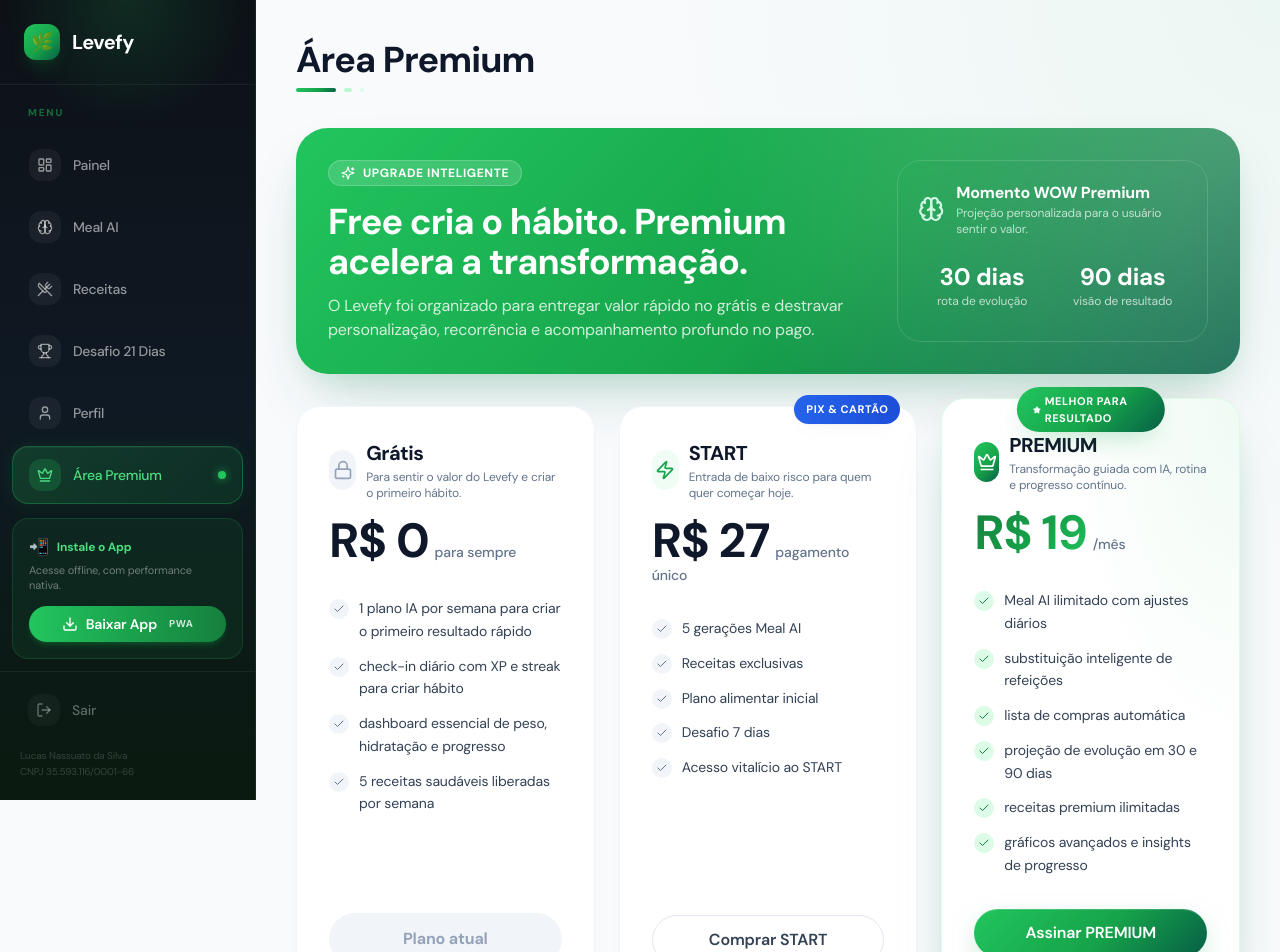
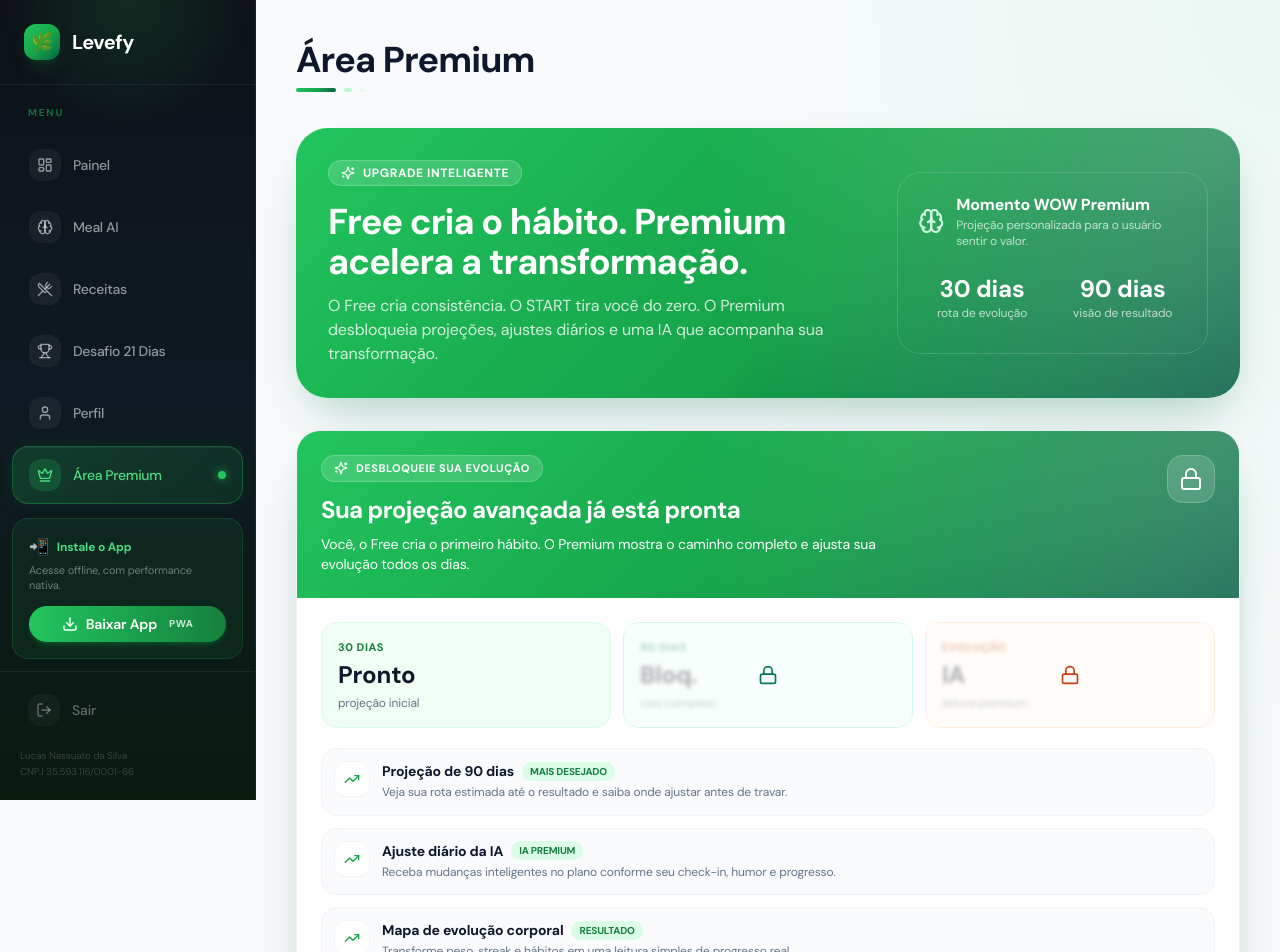
Before and after one commit to lucasnassuato2025-cloud/levefy, a Next.js app: page /membership in a window 1280 px wide. Shown: the top 952 px of the page. Built offline with nearby package versions, Linux system fonts and the light colour scheme; no server answers.

Commit message:
implement premium conversion phase

```diff
--- a/app/api/user/me/route.ts
+++ b/app/api/user/me/route.ts
@@ -66,8 +66,8 @@
       },
     });
 
-    const waterToday = user?.waterLogs?.reduce((acc, w) => acc + w.amount, 0) ?? 0;
-    const checkinToday = user?.habits?.find(c => c.loggedAt >= startOfToday()) ?? null;
+    const waterToday = user?.waterLogs?.reduce((acc: number, w: { amount: number }) => acc + w.amount, 0) ?? 0;
+    const checkinToday = user?.habits?.find((c: { loggedAt: Date }) => c.loggedAt >= startOfToday()) ?? null;
 
     return NextResponse.json({ user, waterToday, checkinToday });
   } catch (error: any) {
--- a/app/membership/page.tsx
+++ b/app/membership/page.tsx
@@ -2,8 +2,9 @@
 
 import AppShell from "@/components/AppShell";
 import { Check, Zap, Crown, Star, ShieldCheck, Lock, TrendingUp, Sparkles, Brain } from "lucide-react";
-import { useState } from "react";
+import { useEffect, useState } from "react";
 import { FREE_VALUE_STACK, PREMIUM_VALUE_STACK } from "@/lib/plan-access";
+import PremiumConversionCard from "@/components/PremiumConversionCard";
 
 const CAKTO_START_URL = "https://pay.cakto.com.br/3aaao4n_890593";
 
@@ -21,9 +22,9 @@
     name: "START",
     price: "R$ 27",
     per: "pagamento único",
-    description: "Entrada de baixo risco para quem quer começar hoje.",
+    description: "Desafio de baixo risco para sair do zero hoje.",
     icon: Zap,
-    features: ["5 gerações Meal AI", "Receitas exclusivas", "Plano alimentar inicial", "Desafio 7 dias", "Acesso vitalício ao START"],
+    features: ["5 gerações Meal AI", "Projeção de 30 dias liberada", "Receitas exclusivas", "Plano alimentar inicial", "Desafio 7 dias", "Acesso vitalício ao START"],
     cta: "Comprar START",
     plan: "START",
     pix: true,
@@ -32,7 +33,7 @@
     name: "PREMIUM",
     price: "R$ 19",
     per: "/mês",
-    description: "Transformação guiada com IA, rotina e progresso contínuo.",
+    description: "Transformação guiada com IA emocional, rotina e progresso contínuo.",
     icon: Crown,
     features: PREMIUM_VALUE_STACK,
     cta: "Assinar PREMIUM",
@@ -52,6 +53,14 @@
 
 export default function Membership() {
   const [loading, setLoading] = useState<string | null>(null);
+  const [user, setUser] = useState<any>(null);
+
+  useEffect(() => {
+    fetch("/api/user/me")
+      .then(r => r.ok ? r.json() : null)
+      .then(data => setUser(data?.user ?? null))
+      .catch(() => setUser(null));
+  }, []);
 
   const checkout = async (plan: string) => {
     if (plan === "START") {
@@ -88,7 +97,7 @@
               Free cria o hábito. Premium acelera a transformação.
             </h2>
             <p className="mt-3 text-white/80 max-w-2xl">
-              O Levefy foi organizado para entregar valor rápido no grátis e destravar personalização, recorrência e acompanhamento profundo no pago.
+              O Free cria consistência. O START tira você do zero. O Premium desbloqueia projeções, ajustes diários e uma IA que acompanha sua transformação.
             </p>
           </div>
           <div className="bg-white/12 backdrop-blur rounded-3xl p-5 border border-white/15">
@@ -111,6 +120,10 @@
             </div>
           </div>
         </div>
+      </div>
+
+      <div className="mb-8">
+        <PremiumConversionCard user={user} variant="membership" />
       </div>
 
       <div className="grid md:grid-cols-3 gap-5 lg:gap-6 items-stretch">
--- /dev/null
+++ b/components/PremiumConversionCard.tsx
@@ -0,0 +1,101 @@
+"use client";
+
+import Link from "next/link";
+import { Brain, Crown, Lock, Sparkles, TrendingUp } from "lucide-react";
+import { getProjectedWeight, getTransformationPercent, getEmotionalPremiumMessage, PREMIUM_LOCKED_TEASERS } from "@/lib/premium-conversion";
+
+type Props = {
+  user?: any;
+  variant?: "dashboard" | "membership";
+};
+
+export default function PremiumConversionCard({ user, variant = "dashboard" }: Props) {
+  const plan = user?.plan ?? "free";
+  const isPremium = plan === "premium";
+  const currentWeight = user?.currentWeight ?? null;
+  const goalWeight = user?.goalWeight ?? null;
+  const projected30 = getProjectedWeight(currentWeight, goalWeight, 30);
+  const projected90 = getProjectedWeight(currentWeight, goalWeight, 90);
+  const percent30 = getTransformationPercent(currentWeight, goalWeight, projected30);
+  const emotionalMessage = getEmotionalPremiumMessage({
+    name: user?.name,
+    plan,
+    streak: user?.streakDays,
+    xp: user?.xp,
+    currentWeight,
+    goalWeight,
+  });
+
+  return (
+    <div className="card overflow-hidden border-brand-100 shadow-premium">
+      <div className="relative gradient-brand text-white p-5 sm:p-6">
+        <div className="absolute inset-0 bg-[radial-gradient(circle_at_top_right,rgba(255,255,255,0.22),transparent_58%)] pointer-events-none" />
+        <div className="relative flex items-start justify-between gap-4">
+          <div>
+            <div className="inline-flex items-center gap-2 px-3 py-1 rounded-full bg-white/15 border border-white/20 text-[11px] font-extrabold uppercase tracking-wider mb-3">
+              <Sparkles className="w-3.5 h-3.5" /> {isPremium ? "Premium ativo" : "Desbloqueie sua evolução"}
+            </div>
+            <h3 className="font-extrabold text-xl sm:text-2xl tracking-tight leading-tight">
+              {isPremium ? "Sua rota premium está em andamento" : "Sua projeção avançada já está pronta"}
+            </h3>
+            <p className="text-sm text-white/82 mt-2 max-w-xl">{emotionalMessage}</p>
+          </div>
+          <div className="w-12 h-12 rounded-2xl bg-white/15 border border-white/20 flex items-center justify-center shrink-0">
+            {isPremium ? <Crown className="w-6 h-6" /> : <Lock className="w-6 h-6" />}
+          </div>
+        </div>
+      </div>
+
+      <div className="p-5 sm:p-6 bg-white">
+        <div className="grid sm:grid-cols-3 gap-3 mb-5">
+          <div className="rounded-2xl bg-brand-50 border border-brand-100 p-4">
+            <p className="text-[11px] text-brand-700 font-extrabold uppercase tracking-wider">30 dias</p>
+            <p className="text-2xl font-extrabold mt-1">{projected30 ? `${projected30}kg` : "Pronto"}</p>
+            <p className="text-xs text-slate-500 mt-1">projeção inicial</p>
+          </div>
+          <div className="rounded-2xl bg-emerald-50 border border-emerald-100 p-4 relative overflow-hidden">
+            {!isPremium && <div className="absolute inset-0 bg-white/65 backdrop-blur-[2px] flex items-center justify-center"><Lock className="w-5 h-5 text-emerald-700" /></div>}
+            <p className="text-[11px] text-emerald-700 font-extrabold uppercase tracking-wider">90 dias</p>
+            <p className="text-2xl font-extrabold mt-1">{isPremium && projected90 ? `${projected90}kg` : "Bloq."}</p>
+            <p className="text-xs text-slate-500 mt-1">rota completa</p>
+          </div>
+          <div className="rounded-2xl bg-orange-50 border border-orange-100 p-4 relative overflow-hidden">
+            {!isPremium && <div className="absolute inset-0 bg-white/65 backdrop-blur-[2px] flex items-center justify-center"><Lock className="w-5 h-5 text-orange-700" /></div>}
+            <p className="text-[11px] text-orange-700 font-extrabold uppercase tracking-wider">Evolução</p>
+            <p className="text-2xl font-extrabold mt-1">{isPremium && percent30 !== null ? `${percent30}%` : "IA"}</p>
+            <p className="text-xs text-slate-500 mt-1">leitura premium</p>
+          </div>
+        </div>
+
+        {!isPremium && (
+          <div className="space-y-3">
+            {PREMIUM_LOCKED_TEASERS.map((item) => (
+              <div key={item.title} className="flex items-start gap-3 rounded-2xl border border-slate-100 bg-slate-50/70 p-3">
+                <div className="w-9 h-9 rounded-xl bg-white border border-slate-100 flex items-center justify-center shrink-0">
+                  <TrendingUp className="w-4 h-4 text-brand-600" />
+                </div>
+                <div className="min-w-0">
+                  <div className="flex items-center gap-2 flex-wrap">
+                    <p className="font-bold text-sm">{item.title}</p>
+                    <span className="text-[10px] px-2 py-0.5 rounded-full bg-brand-100 text-brand-700 font-extrabold uppercase">{item.tag}</span>
+                  </div>
+                  <p className="text-xs text-slate-500 mt-0.5 leading-relaxed">{item.description}</p>
+                </div>
+              </div>
+            ))}
+            <Link href="/membership" className="btn-primary w-full mt-4 py-3 flex items-center justify-center gap-2">
+              <Brain className="w-4 h-4" /> Desbloquear minha evolução
+            </Link>
+            <p className="text-center text-[11px] text-slate-400">Comece pelo START de R$27 ou acelere com Premium mensal.</p>
+          </div>
+        )}
+
+        {isPremium && (
+          <div className="rounded-2xl bg-brand-50 border border-brand-100 p-4 text-sm text-brand-800">
+            <strong>Insight Premium:</strong> mantenha seu check-in diário para a IA ajustar sua rota e melhorar sua previsão semanal.
+          </div>
+        )}
+      </div>
+    </div>
+  );
+}
--- /dev/null
+++ b/lib/premium-conversion.ts
@@ -0,0 +1,77 @@
+import type { LevefyPlan } from "@/lib/plan-access";
+
+export function isPremiumPlan(plan?: string | null) {
+  return plan === "premium";
+}
+
+export function isStartOrPremium(plan?: string | null) {
+  return plan === "start" || plan === "premium";
+}
+
+export function getProjectedWeight(currentWeight?: number | null, goalWeight?: number | null, days = 30) {
+  if (!currentWeight) return null;
+  const safeDays = Math.max(1, days);
+  const defaultWeeklyLoss = currentWeight > 85 ? 0.65 : 0.45;
+  const desiredDirection = goalWeight && goalWeight < currentWeight ? -1 : goalWeight && goalWeight > currentWeight ? 1 : -1;
+  const weeklyChange = defaultWeeklyLoss * desiredDirection;
+  const projected = currentWeight + (weeklyChange * safeDays) / 7;
+
+  if (goalWeight) {
+    if (desiredDirection < 0) return Math.max(goalWeight, Number(projected.toFixed(1)));
+    return Math.min(goalWeight, Number(projected.toFixed(1)));
+  }
+
+  return Number(projected.toFixed(1));
+}
+
+export function getTransformationPercent(currentWeight?: number | null, goalWeight?: number | null, projectedWeight?: number | null) {
+  if (!currentWeight || !goalWeight || !projectedWeight || currentWeight === goalWeight) return null;
+  const total = Math.abs(currentWeight - goalWeight);
+  const done = Math.abs(currentWeight - projectedWeight);
+  return Math.min(100, Math.max(0, Math.round((done / total) * 100)));
+}
+
+export function getEmotionalPremiumMessage(params: {
+  name?: string | null;
+  plan?: LevefyPlan | string | null;
+  streak?: number | null;
+  xp?: number | null;
+  currentWeight?: number | null;
+  goalWeight?: number | null;
+}) {
+  const firstName = params.name?.split(" ")[0] || "Você";
+  const streak = params.streak ?? 0;
+  const projected30 = getProjectedWeight(params.currentWeight, params.goalWeight, 30);
+
+  if (params.plan === "premium") {
+    if (projected30 && params.currentWeight) {
+      const delta = Math.abs(params.currentWeight - projected30).toFixed(1).replace(".0", "");
+      return `${firstName}, sua rota premium está ativa. Mantendo esse ritmo, sua próxima janela de 30 dias pode representar cerca de ${delta}kg de evolução.`;
+    }
+    return `${firstName}, sua rotina premium está ativa. O próximo passo é manter consistência diária para acelerar sua transformação.`;
+  }
+
+  if (streak >= 3) {
+    return `${firstName}, você já criou uma sequência. Agora o Premium pode transformar esse hábito em uma rota personalizada de evolução.`;
+  }
+
+  return `${firstName}, o Free cria o primeiro hábito. O Premium mostra o caminho completo e ajusta sua evolução todos os dias.`;
+}
+
+export const PREMIUM_LOCKED_TEASERS = [
+  {
+    title: "Projeção de 90 dias",
+    description: "Veja sua rota estimada até o resultado e saiba onde ajustar antes de travar.",
+    tag: "Mais desejado",
+  },
+  {
+    title: "Ajuste diário da IA",
+    description: "Receba mudanças inteligentes no plano conforme seu check-in, humor e progresso.",
+    tag: "IA Premium",
+  },
+  {
+    title: "Mapa de evolução corporal",
+    description: "Transforme peso, streak e hábitos em uma leitura simples de progresso real.",
+    tag: "Resultado",
+  },
+] as const;
```
Also changed, not shown: app/dashboard/page.tsx (+8 -2 lines), 2 other files (tests, documents, lock files or other folders).
